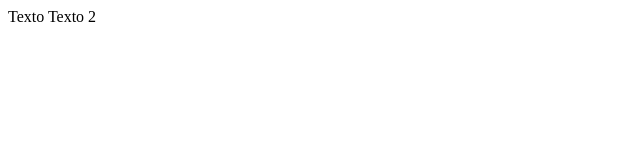
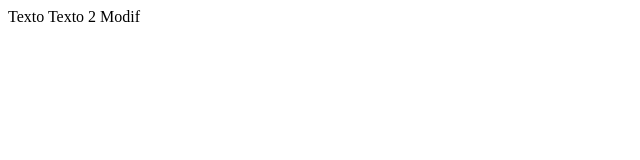
Before and after one commit to C4rlos9559/git-remote-test, a plain HTML site: page index.html in a window 1280 px wide. Shown: the full height of the page, 0-640 px from the left. Drawn offline with Linux system fonts and the light colour scheme.

Commit message:
Commit Modif

```diff
--- a/index.html
+++ b/index.html
@@ -9,5 +9,6 @@
 <body>
     Texto
     Texto 2
+    Modif
 </body>
 </html>
```
